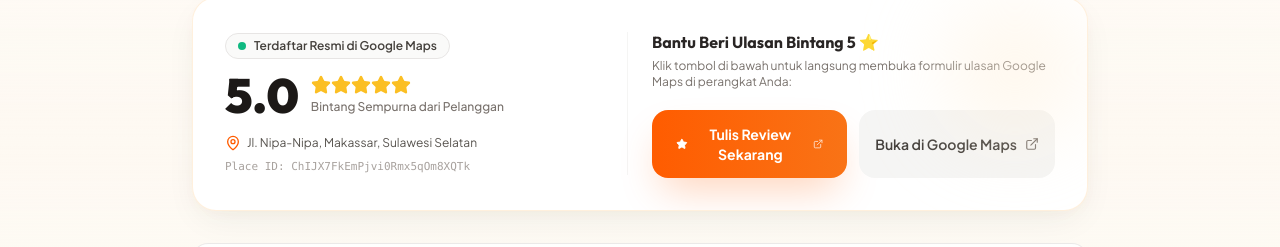
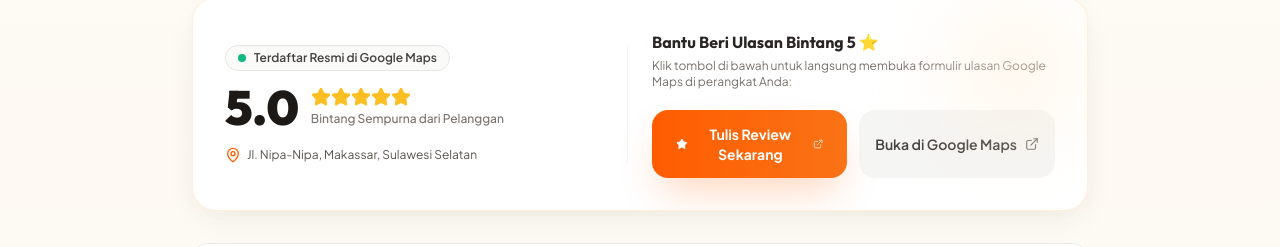
Before and after one commit to gryvnalvrdo/exadelfos, a React (Vite) app: page / in a window 1280 px wide. Shown: the part 5528-5775 px from the top of the page. Built offline with nearby package versions, Linux system fonts and the light colour scheme.

Commit message:
style: remove raw Place ID display from Google Review section

```diff
--- a/src/components/GoogleReviewSection.jsx
+++ b/src/components/GoogleReviewSection.jsx
@@ -55,10 +55,6 @@
               <div className="mt-4 flex items-center justify-center md:justify-start gap-1.5 text-xs text-stone-600">
                 <MapPin className="w-4 h-4 text-exa-orange shrink-0" />
                 <span>{CAFE_INFO.address}</span>
-              </div>
-
-              <div className="mt-2 text-[11px] text-stone-400 font-mono">
-                Place ID: {CAFE_INFO.placeId}
               </div>
             </div>
 
```
